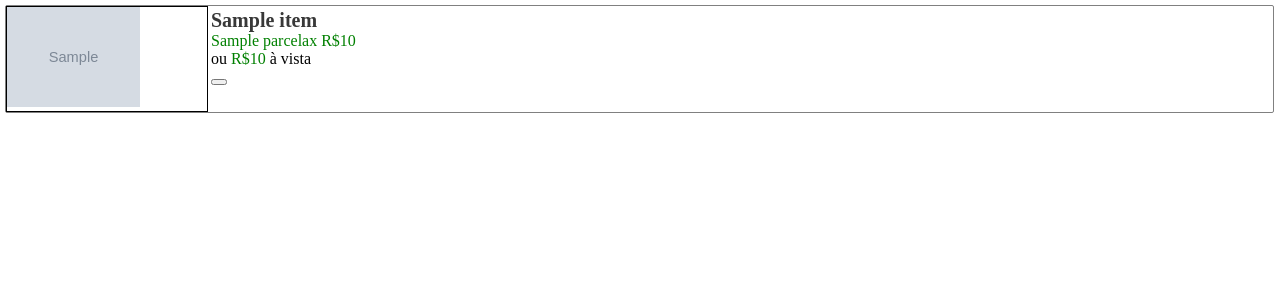
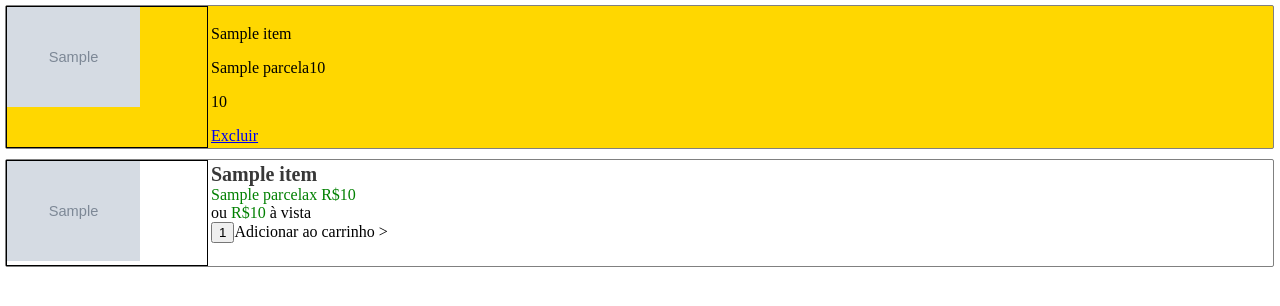
Before and after one commit to Eduardo-Barraque/ProvaP2_Lab, a Flask app: template application/view/templates/home.html in a window 1280 px wide. Shown: the part 37-343 px from the top of the page. Run offline with Flask 2, Linux system fonts and the light colour scheme; the template is opened without the code that fills it: most values are stand-ins (such as "Sample title", 1, 10 or a date in 2020); grey boxes marked "Sample" are stand-in pictures.

Commit message:
adicionado carrinho de compras

```diff
--- a/application/model/dao/item_dao.py
+++ b/application/model/dao/item_dao.py
@@ -25,5 +25,9 @@ class Item_DAO:
 
         self.__estoque = [produto1, produto2, produto3, produto4]
 
+
+
     def estoqueBuscape(self):
         return self.__estoque
+
+carrinhoCompras = []
--- a/application/view/static/css/home.css
+++ b/application/view/static/css/home.css
@@ -8,6 +8,17 @@ body{
 
 .page-header{
     background-color: #ffff00;
+}
+.carrinho{
+    display: inline-flex;
+    height: auto;
+    width: 99%;
+    background-color: gold;
+    border-style: groove;
+    border: 1px solid gray ;
+    border-radius: 2px;
+    margin: 5px;
+
 }
 /*Catalogo*/
 .container{
--- a/application/view/static/js/home.js
+++ /dev/null
@@ -1,8 +0,0 @@
-xhr = new XMLHttpRequest();
-xhr.open("GET", "/list");
-xhr.send(null);
-xhr.onreadystatechange = function () {
-    if (xhr.readyState === 4 && xhr.status === 200) {
-        document.getElementById("").innerHTML = xhr.response;
-    }
-}
--- a/application/view/templates/home.html
+++ b/application/view/templates/home.html
@@ -12,8 +12,25 @@
 <header class="page-header">
     <span><a href="{{url_for('home')}}"><img class="logo" src="{{url_for('static', filename='img/buscape.png')}}"></a></span>
 </header>
+
 <section id="carrinho">
+    {%for Item in carrinhoCompras%}
+        <div class='carrinho'>
+            {%for Images in Item.lista_imagens%}
+                <div class="item_borda">
+                    <img class="fotos" src="{{url_for('static',filename=Images.link)}}">
+                </div>
+            {%endfor%}
+            <div class="info_padding">
+                <p>{{Item.nome}}</p>
+                <p>{{Item.parcela}}{{Item.valorParcela}}</p>
+                <p>{{Item.valorAvista}}</p>
+                <a id="remover" href="{{url_for('remover', id = Item.id)}}" class="remover">Excluir</a>
+            </div>
 
+        </div>
+    {%endfor%}
+    </section>
 </section>
 <div class="container">
     {%for Item in itens_lista%}
@@ -27,7 +44,9 @@
                 <p class="produto_nome">{{Item.nome}}</p>
                 <p> <span class="verde"> {{Item.parcela}}x  R${{Item.valorParcela}}</span></p>
                 <p>ou <span class="verde">R${{Item.valorAvista}}</span> à vista</p>
-                <button onclick="" type="submit"></button>
+                <form method="POST" action="/adicionar">
+                    <input onclick="return inserir()" name="id"  value="{{Item.id}}" type="submit">Adicionar ao carrinho ></input>
+                </form>
             </div>
         </div>
     {%endfor%}
```
Also changed, not shown: application/controller/home_controller.py (+28 -4 lines), application/view/templates/carrinho.html (+8 -4 lines), application/model/dao/carrinho_dao.py (deleted).
